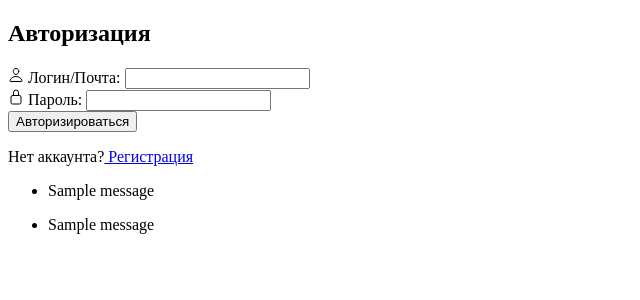
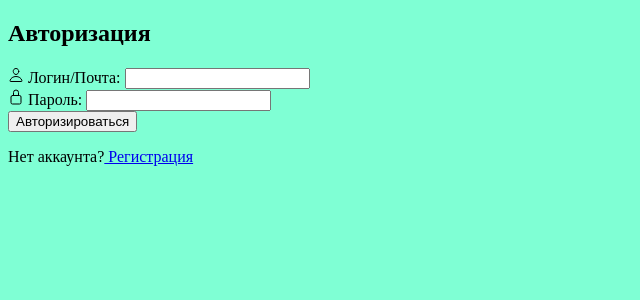
Before and after one commit to X0L1fe/startUP, a Django app: page /login/ in a window 1280 px wide. Shown: the top 300 px of the page, without its empty margins (0-640 px from the left). Run offline with Django 5.2, Linux system fonts and the light colour scheme; tables that the repository leaves empty hold one stand-in row (values such as "Sample post"); one stand-in notice (Sample message) is shown.

Commit message:
modified:   main/__pycache__/views.cpython-312.pyc 	modified:   main/views.py 	modified:   startUP/__pycache__/settings.cpython-312.pyc 	modified:   startUP/settings.py 	modified:   static/css/message.css 	modified:   templates/base.html 	modified:   templates/login.html 	modified:   templates/profile.html

```diff
--- a/main/views.py
+++ b/main/views.py
@@ -27,15 +27,15 @@
 
     if password != password_repeat:
         messages.error(request, 'Пароли не совпадают')
-        return render(request, 'register.html')
+        return redirect('register')
 
     if User.objects.filter(username=user_login).exists():
         messages.error(request, 'Пользователь с таким логином уже существует')
-        return render(request, 'register.html')
+        return redirect('register')
 
     if User.objects.filter(email=user_email).exists():
         messages.error(request, 'Пользователь с таким email уже существует')
-        return render(request, 'register.html')
+        return redirect('register')
 
     user = User.objects.create_user(username=user_login, email=user_email, password=password)
     user.save()
@@ -48,12 +48,10 @@
     else:
         messages.error(request, 'Ошибка при аутентификации после регистрации')
 
-    return render(request, 'register.html')
+    return redirect('register')
 
 def loginer(request):
     return render(request, 'login.html')
-
-
 
 def login_view(request):
     if request.method == 'POST':
@@ -61,14 +59,16 @@
         password = request.POST['password']
 
         user = authenticate(request, username=user_login, password=password)
+
         if user is not None:
             login(request, user)
-            messages.success(request, 'Вы успешно вошли в аккаунт!')
+            messages.success(request, 'Вы успешно вошли в систему!')  # Добавляем сообщение
             return redirect('home')  # Перенаправляем на домашнюю страницу
         else:
             messages.error(request, 'Неверные логин или пароль')
+            return redirect('login')
 
-    return render(request, 'login.html')
+    return redirect('login')
 
 def success_page(request):
     return render(request, 'success_page.html')
--- a/static/css/message.css
+++ b/static/css/message.css
@@ -1,19 +1,30 @@
+
+body{
+    background-color: aquamarine;
+}
+
 .messages {
-    list-style-type: none;
+    list-style: none;
     padding: 0;
 }
 
 .messages li {
+    background-color: #d4edda;
+    color: #155724;
     padding: 10px;
-    margin: 5px 0;
+    border: 1px solid #c3e6cb;
+    margin-bottom: 10px;
+    border-radius: 5px;
+}
+
+.messages li.error {
+    background-color: #f8d7da;
+    color: #721c24;
+    border-color: #f5c6cb;
 }
 
 .messages li.success {
     background-color: #d4edda;
     color: #155724;
+    border-color: #c3e6cb;
 }
-
-.messages li.error {
-    background-color: #f8d7da;
-    color: #721c24;
-}
--- a/templates/base.html
+++ b/templates/base.html
@@ -4,7 +4,11 @@
 <head>
     <meta charset="UTF-8">
     <meta name="viewport" content="width=device-width, initial-scale=1.0">
+    <link rel="stylesheet" href="https://cdnjs.cloudflare.com/ajax/libs/toastr.js/latest/toastr.min.css">
+    <script src="https://cdnjs.cloudflare.com/ajax/libs/toastr.js/latest/toastr.min.js"></script>
+
     {% load static %}
+    <link rel="stylesheet" href="{% static 'css/message.css' %}">
     <link rel="icon" href="{% static 'images/logo.png' %}"><!--иконка страницы-->
     <title>ＡｄＡｇ | {% block title %}{% endblock %}</title>
     {%block links%}
@@ -17,14 +21,34 @@
     {% block body %}
     {% endblock %}
 
-    {% if messages %}
-    <ul class="messages">
-        {% for message in messages %}
-        <li{% if message.tags %} class="{{ message.tags }}" {% endif %}>{{ message }}</li>
+</body>
+<script>
+    $(document).ready(function(){
+        {% if messages %}
+            {% for message in messages %}
+                toastr["{{ message.tags }}"]("{{ message }}");
             {% endfor %}
-    </ul>
-    {% endif %}
+        {% endif %}
 
-</body>
+        toastr.options = {
+            "closeButton": true,
+            "debug": false,
+            "newestOnTop": true,
+            "progressBar": true,
+            "positionClass": "toast-top-right",
+            "preventDuplicates": false,
+            "onclick": null,
+            "showDuration": "300",
+            "hideDuration": "1000",
+            "timeOut": "5000",
+            "extendedTimeOut": "1000",
+            "showEasing": "swing",
+            "hideEasing": "linear",
+            "showMethod": "fadeIn",
+            "hideMethod": "fadeOut"
+        }
+    });
+</script>
+
 
 </html>
--- a/templates/login.html
+++ b/templates/login.html
@@ -25,15 +25,8 @@
     </div>
     <button name="button">Авторизироваться</button>
     <div class="register">
-        <p>Нет аккаунта?<a href="/registering"> Регистрация</a></p>
+        <p>Нет аккаунта?<a href="{% url 'register' %}"> Регистрация</a></p>
     </div>
 </form>
 
-{% if messages %}
-    <ul class="messages">
-      {% for message in messages %}
-        <li{% if message.tags %} class="{{ message.tags }}"{% endif %}>{{ message }}</li>
-      {% endfor %}
-    </ul>
-  {% endif %}
 {% endblock %}
```
Also changed, not shown: startUP/settings.py (+1 -40 lines), templates/profile.html (+0 -8 lines).
